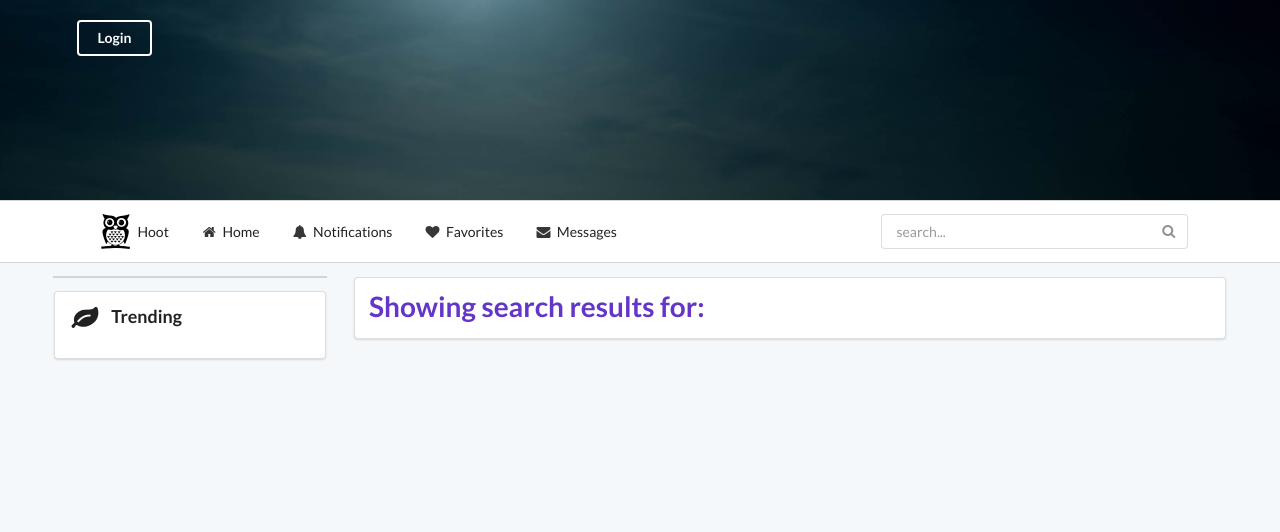
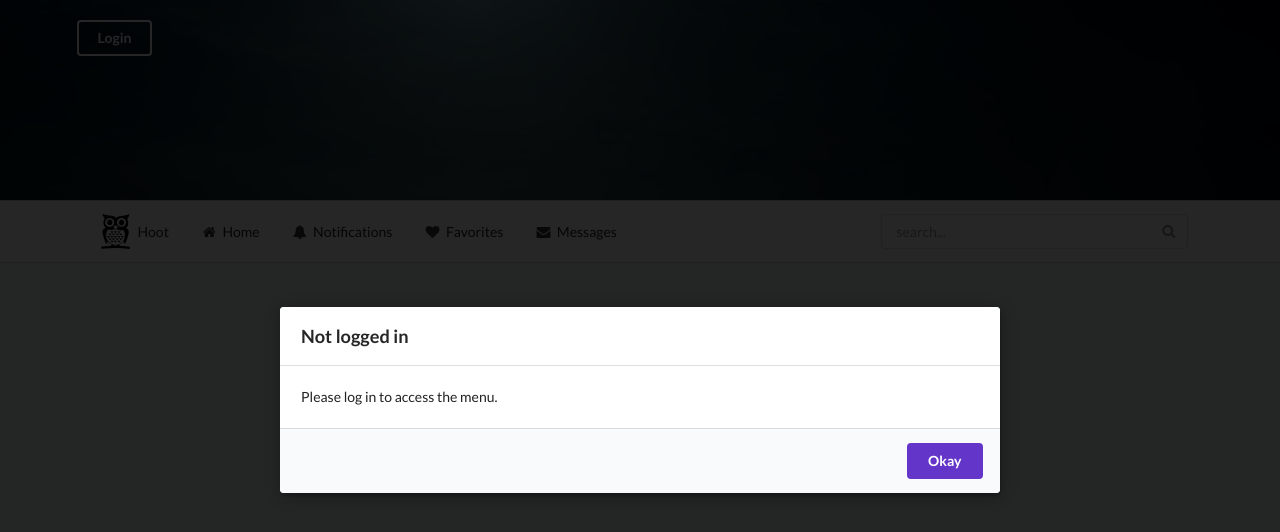
Before and after one commit to viethle126/hoot, a website: page public/index.html in a window 1280 px wide. Both pictures are taken after a click on the icon 1168 px from the left and 231 px from the top of the page. Drawn offline with nearby package versions, Linux system fonts and the light colour scheme; no server answers.

Commit message:
Users are prompted to log in before clicking on the menu #7

```diff
--- a/public/index.html
+++ b/public/index.html
@@ -8,6 +8,16 @@
   <link rel="stylesheet" href="./css/default.css">
 </head>
 <body>
+  <!-- modal -->
+  <div class="ui small modal">
+    <div class="header">Not logged in</div>
+    <div class="content">
+      <p>Please log in to access the menu.</p>
+    </div>
+    <div class="actions">
+      <div class="ui approve violet button">Okay</div>
+    </div>
+  </div>
   <!-- top banner  -->
   <div id="masthead">
     <div class="ui container">
@@ -80,7 +90,7 @@
       <div class="ui card hidden" id="visit-card" data-card-handle="none">
       </div>
       <!-- trending -->
-      <div class="ui segment">
+      <div class="ui segment hidden">
         <h3 class="ui header">
           <i class="leaf icon"></i>
           <div class="content">Trending</div>
--- a/public/js/default.js
+++ b/public/js/default.js
@@ -949,6 +949,10 @@ document.getElementById('password').addEventListener('keydown', function(e) {
 });
 // event listener: menu
 document.getElementById('menu').addEventListener('click', function(e) {
+  if (me === false) {
+    $('.modal').modal('show');
+    return;
+  }
   var what = e.target;
   while (!what.id) {
     what = what.parentNode;
@@ -1172,19 +1176,23 @@ document.getElementById('msg-timeline').addEventListener('click', function(e) {
     inConvo(e.target.textContent);
     wantMessages(id);
     e.target.classList.add('active');
+    return;
   }
   if (e.target.id === 'msg-filter' || e.target.parentNode.id === 'msg-filter') {
     document.getElementById('msg-search').value = '';
     clearFilter();
     wantList();
+    return;
   }
   if (e.target.id === 'msg-leave' || e.target.parentNode.id === 'msg-leave') {
     var id = document.getElementById('msg-here').getAttribute('data-convo-id');
     modifyConvo(me, id, 'msgLeave');
     show('msg-timeline');
+    return;
   }
   if (e.target.id === 'msg-send' || e.target.parentNode.id === 'msg-send') {
     reply();
+    return;
   }
 })
 // event listener: filter conversation, enter
@@ -1253,6 +1261,4 @@ window.onload = function() {
   })
 }
 // semantic
-$('.ui.dropdown')
-  .dropdown()
-;
+$('.ui.dropdown').dropdown();
```
